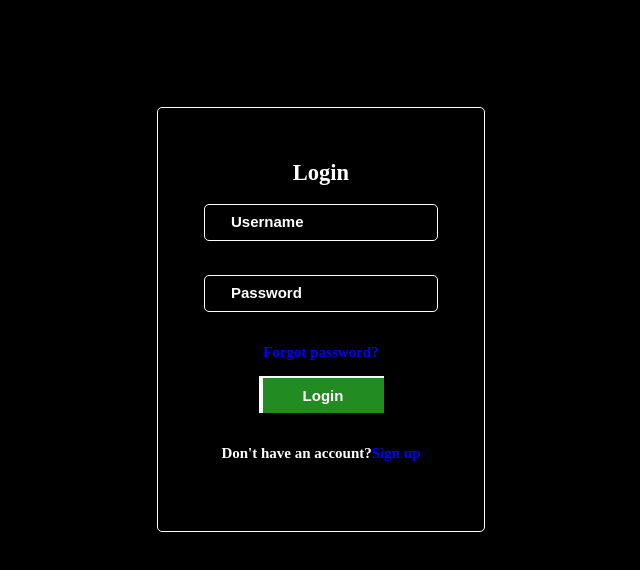
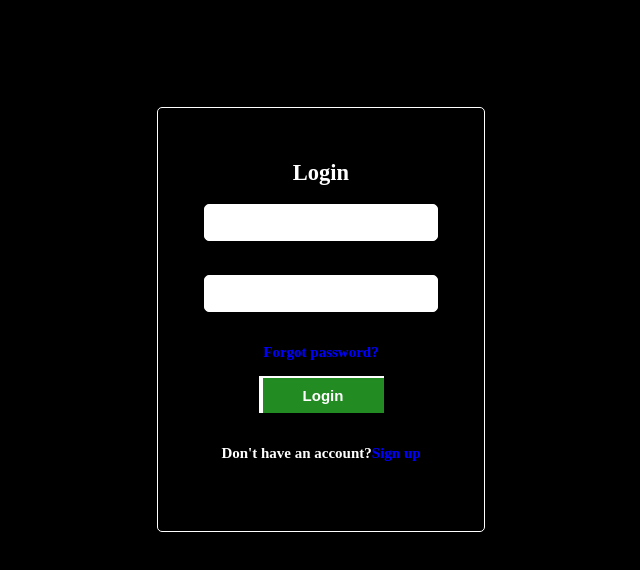
Before and after one commit to pooja-2805/Front-End-Development-Project, a plain HTML site: page login.html in a window 1280 px wide. Shown: the whole page, without its empty margins (319-959 px from the left). Drawn offline with Linux system fonts and the light colour scheme.

Commit message:
Update login.css

```diff
--- a/login.css
+++ b/login.css
@@ -8,7 +8,7 @@ input{border: 1px solid white;
     width: 204px;
     height: 33px;
     padding-left: 26px;
-background-color: black;}
+background-color: white;}
 input::placeholder{color: white;
 font-size: 15px;
 font-weight: 550;}
```
